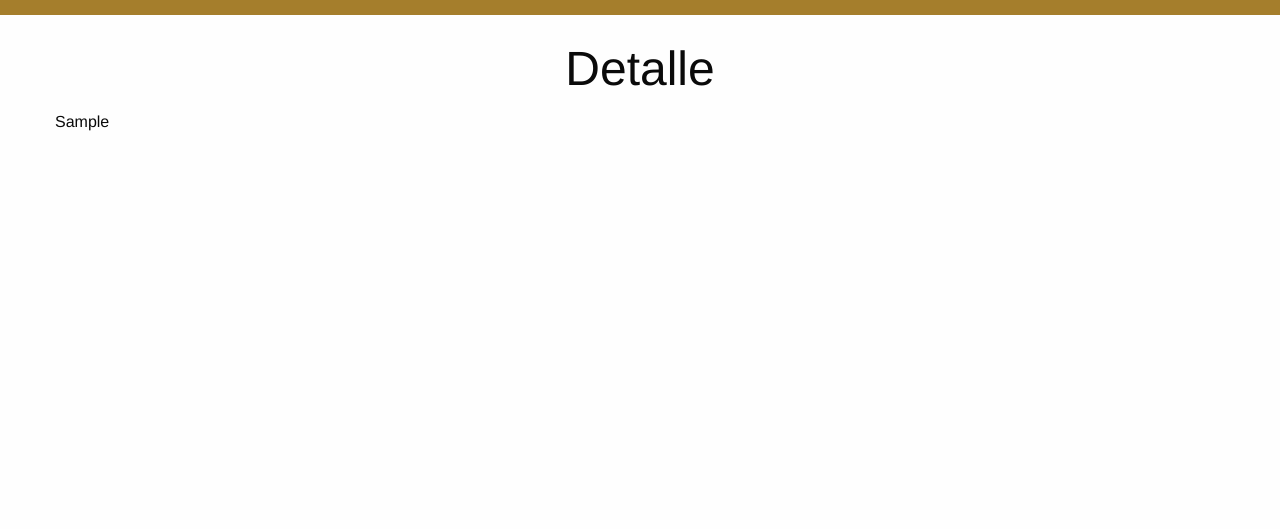
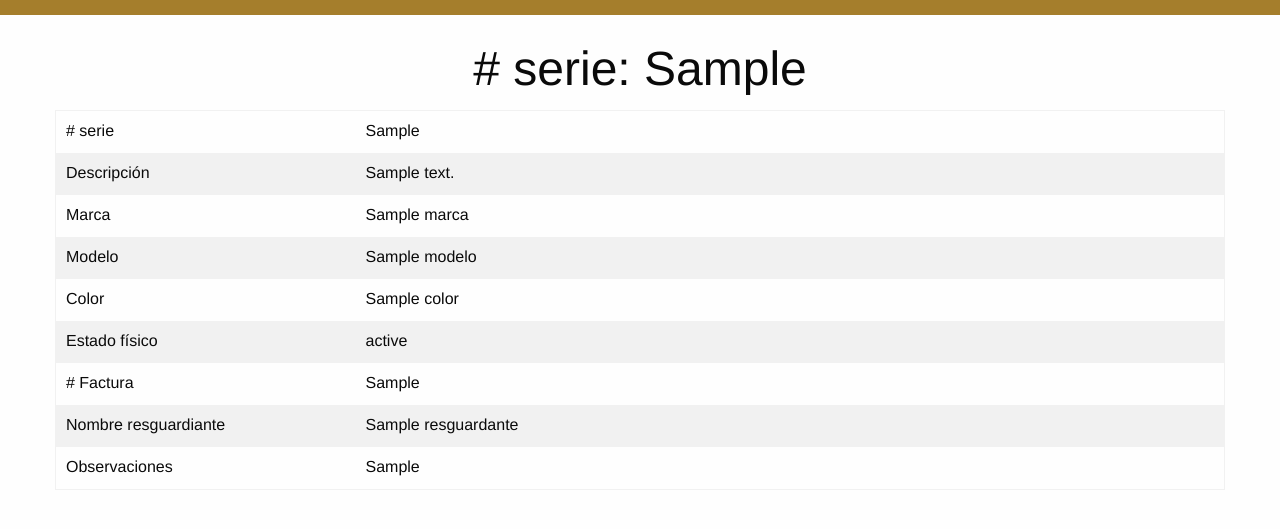
Before and after one commit to IbrahimRodriguezO/inventario, a Django app: page /detalle-equipo/1 in a window 1280 px wide. Shown: the part 50-579 px from the top of the page. Run offline with Django 5.2, Linux system fonts and the light colour scheme; tables that the repository leaves empty hold one stand-in row (values such as "Sample post"); some libraries are stand-ins or nearby versions.

Commit message:
Pantalla de detalles del equipo

```diff
--- a/inventario/templates/inventario/detail-inventario.html
+++ b/inventario/templates/inventario/detail-inventario.html
@@ -5,8 +5,45 @@
 {% include 'includes/header.html' %}
 
 <div class="grid-container">
-    <h1>Detalle</h1>
-    {{ equipo }}
+    <h1># serie: {{ equipo.no_serie }}</h1>
+    <table>
+        <tr>
+            <td width="300"># serie</td>
+            <td>{{ equipo.no_serie }}</td>
+        </tr>
+        <tr>
+            <td>Descripción</td>
+            <td>{{ equipo.descripcion }}</td>
+        </tr>
+        <tr>
+            <td>Marca</td>
+            <td>{{ equipo.marca }}</td>
+        </tr>
+        <tr>
+            <td>Modelo</td>
+            <td>{{ equipo.modelo }}</td>
+        </tr>
+        <tr>
+            <td>Color</td>
+            <td>{{ equipo.color }}</td>
+        </tr>
+        <tr>
+            <td>Estado físico</td>
+            <td>{{ equipo.estado_fisico }}</td>
+        </tr>
+        <tr>
+            <td># Factura</td>
+            <td>{{ equipo.num_factura }}</td>
+        </tr>
+        <tr>
+            <td>Nombre resguardiante</td>
+            <td>{{ equipo.nombre_resguardante }}</td>
+        </tr>
+        <tr>
+            <td>Observaciones</td>
+            <td>{{ equipo.observaciones }}</td>
+        </tr>
+    </table>
 </div>
 
 {% endblock %}
```
